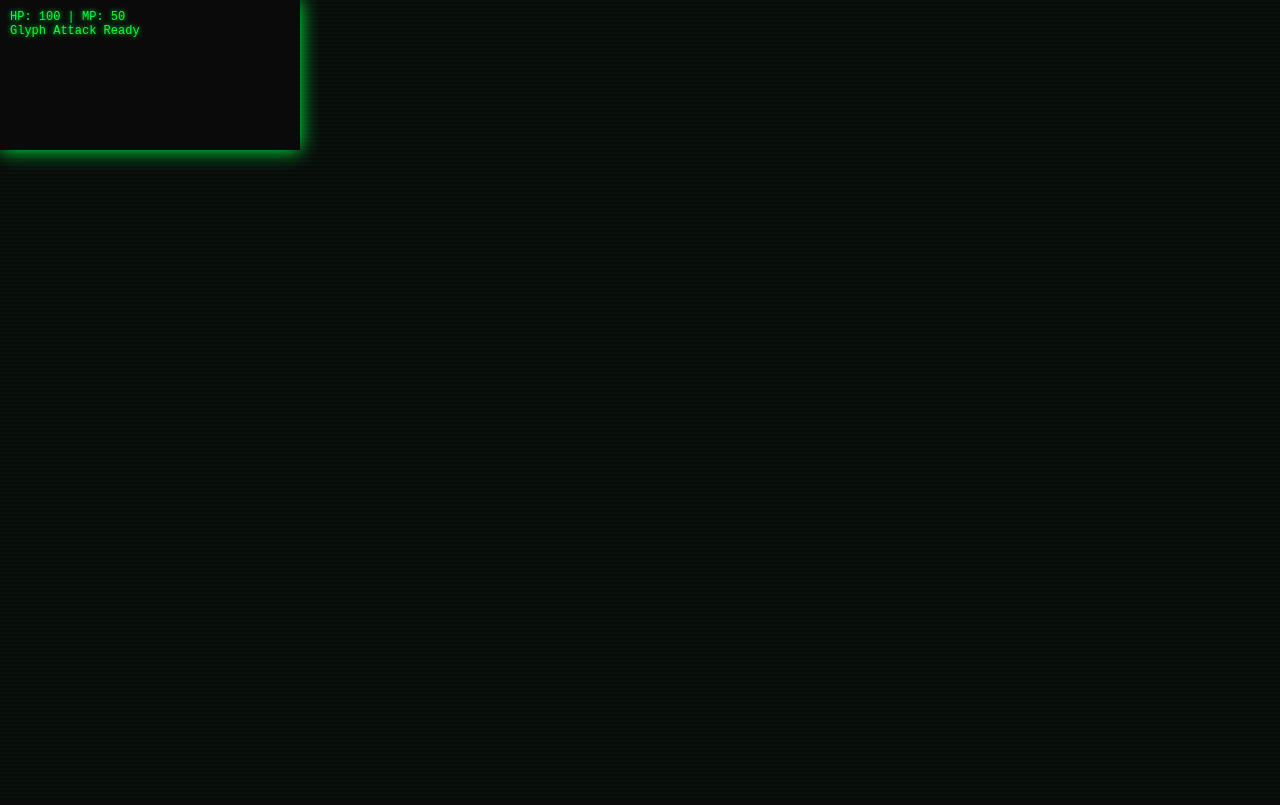
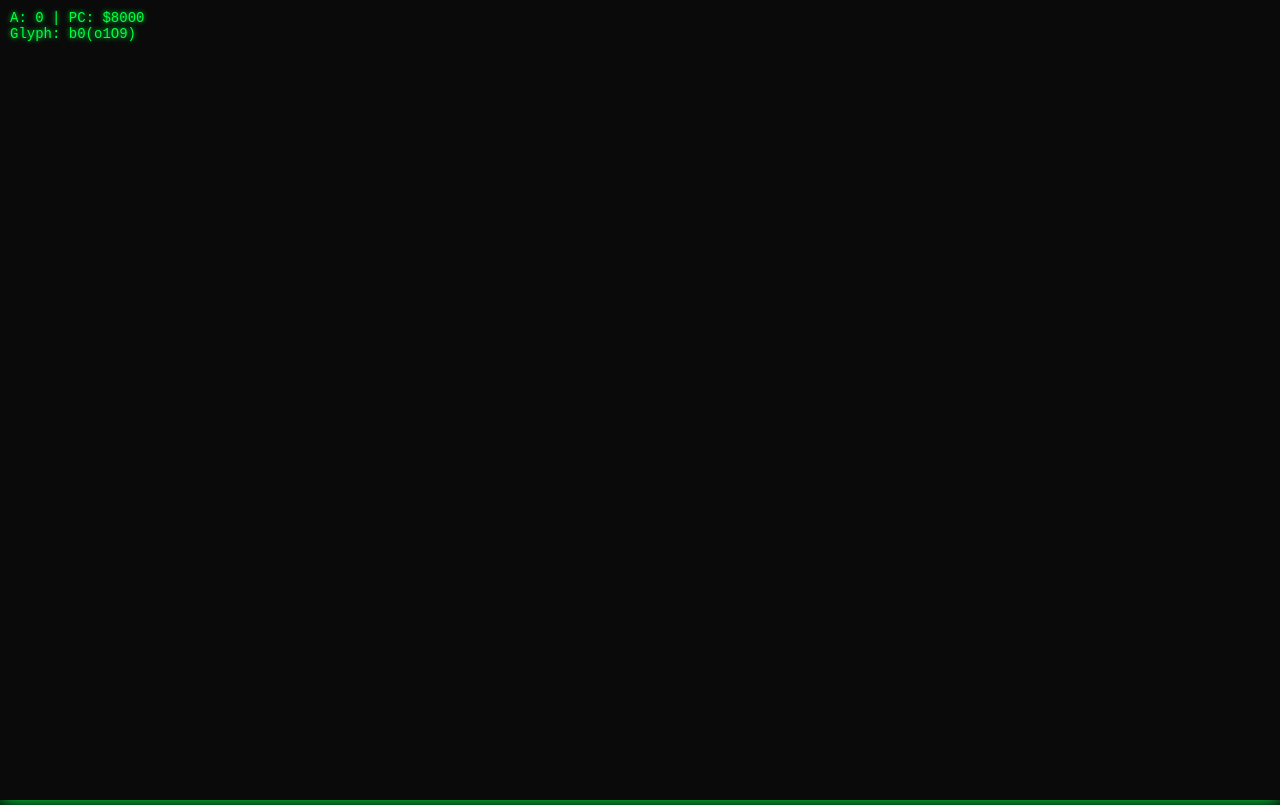
Before and after one commit to beardsleycaleb3-afk/tnoDknilBofoM, a website: page index.html in a window 1280 px wide. Drawn offline with nearby package versions, Linux system fonts and the light colour scheme; files that its build step writes are made by us from their sources.

Commit message:
Update index.html

```diff
--- a/index.html
+++ b/index.html
@@ -2,16 +2,19 @@
 <html>
 <head>
   <meta charset="utf-8">
-  <title>tnoDknilBofoM</title>
+  <title>Sultan47 DBM</title>
   <link rel="manifest" href="manifest.json">
-  <meta name="theme-color" content="#0f0f23">
-  <link rel="stylesheet" href="styles.css">
+  <style>
+    body {background:#0a0a0a;color:#00ff41;font-family:'Courier New',monospace;margin:0;overflow:hidden;}
+    canvas {width:100vw;height:100vh;image-rendering:pixelated;filter:drop-shadow(0 0 10px #00ff41);}
+    #ui {position:absolute;top:10px;left:10px;font-size:14px;text-shadow:0 0 5px #00ff41;}
+  </style>
 </head>
 <body>
-  <canvas id="game"></canvas>
+  <canvas id="game" width="320" height="240"></canvas>
   <div id="ui">
-    <div id="stats">HP: 100 | MP: 50</div>
-    <div id="combat">Glyph Attack Ready</div>
+    <div>A: <span id="acc">0</span> | PC: $<span id="pc">8000</span></div>
+    <div>Glyph: <span id="glyph">b0(o1O9)</span></div>
   </div>
   <script type="module" src="main.js"></script>
 </body>
```
